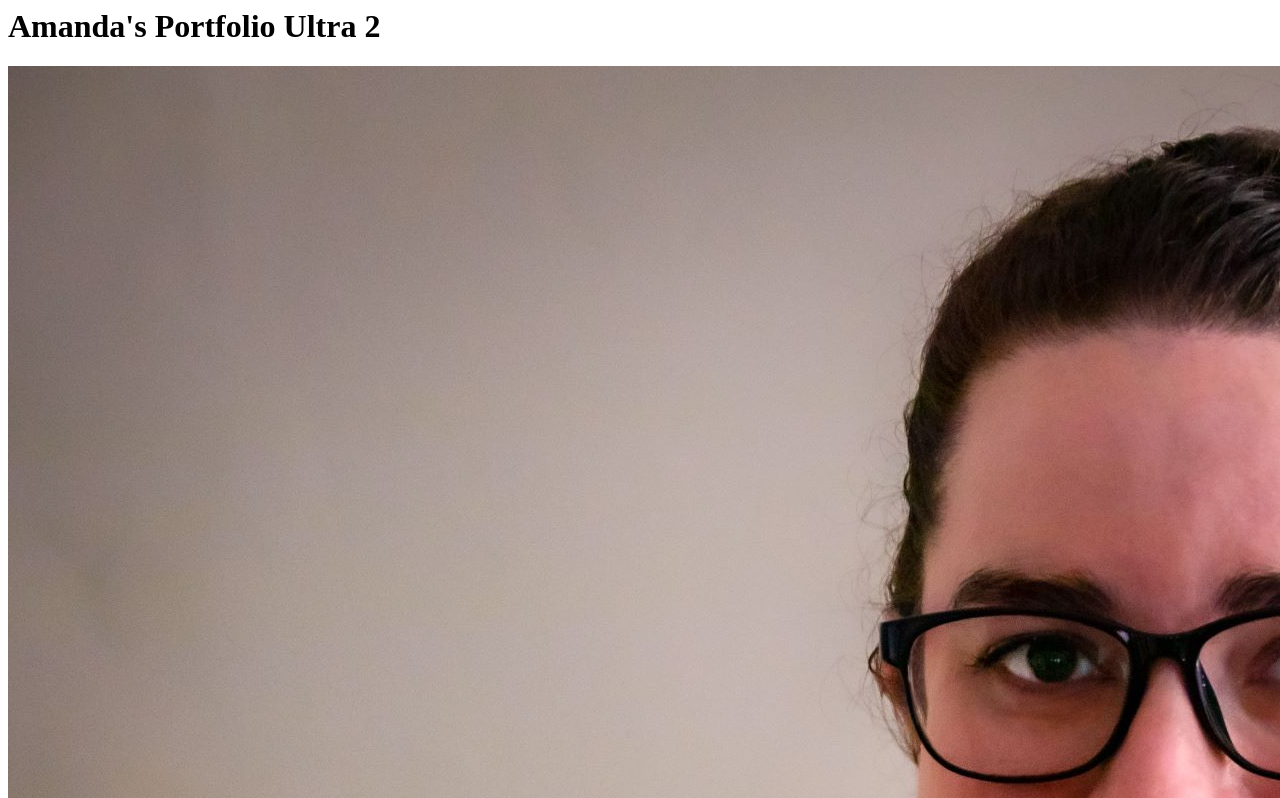
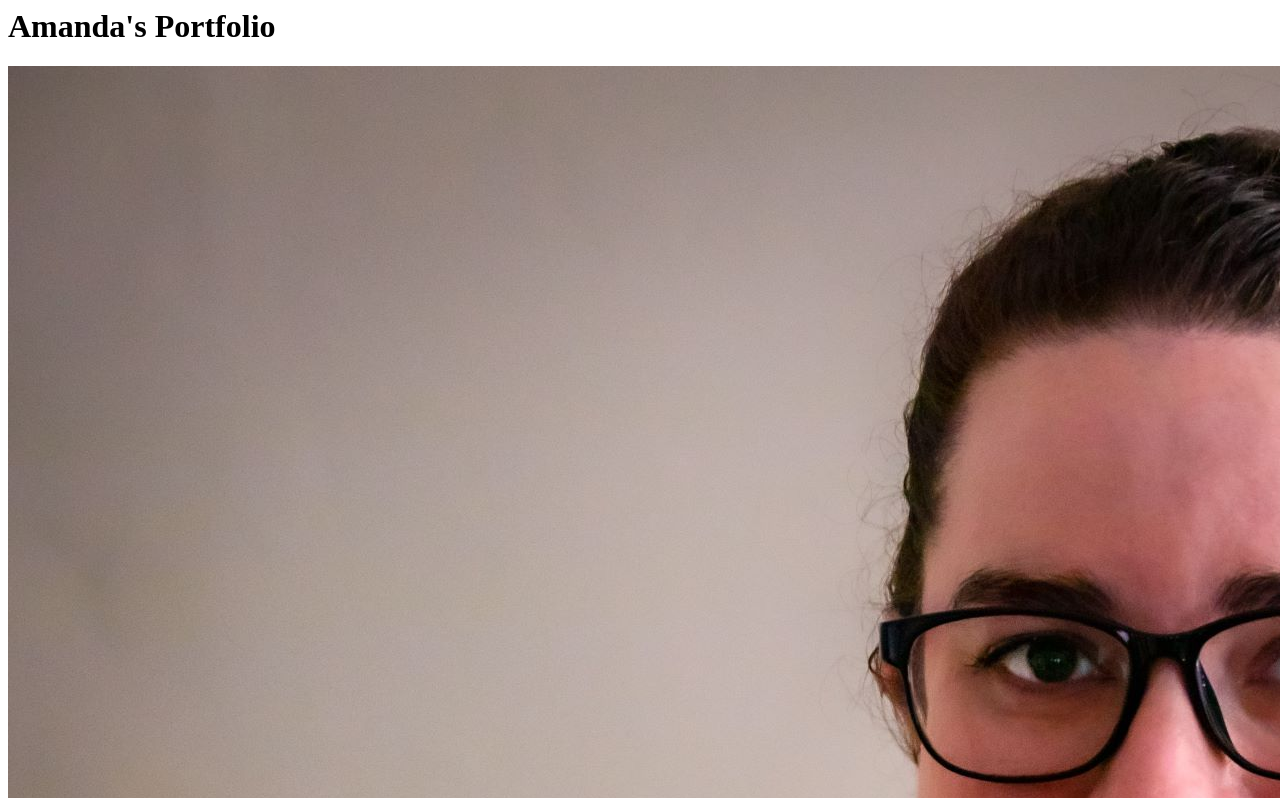
Before and after one commit to AmandaMHorowitz/AmandaMHorowitz.github.io, a plain HTML site: page index.html in a window 1280 px wide. Shown: the top 798 px of the page. Drawn offline with Linux system fonts and the light colour scheme.

Commit message:
Update index.html

```diff
--- a/index.html
+++ b/index.html
@@ -1,5 +1,5 @@
 <html>
-    <h1>Amanda's Portfolio Ultra 2</h1>
+    <h1>Amanda's Portfolio</h1>
     <img src="./bioPic7.jpeg" />
 
 	<!-- Sidebar -->
```
